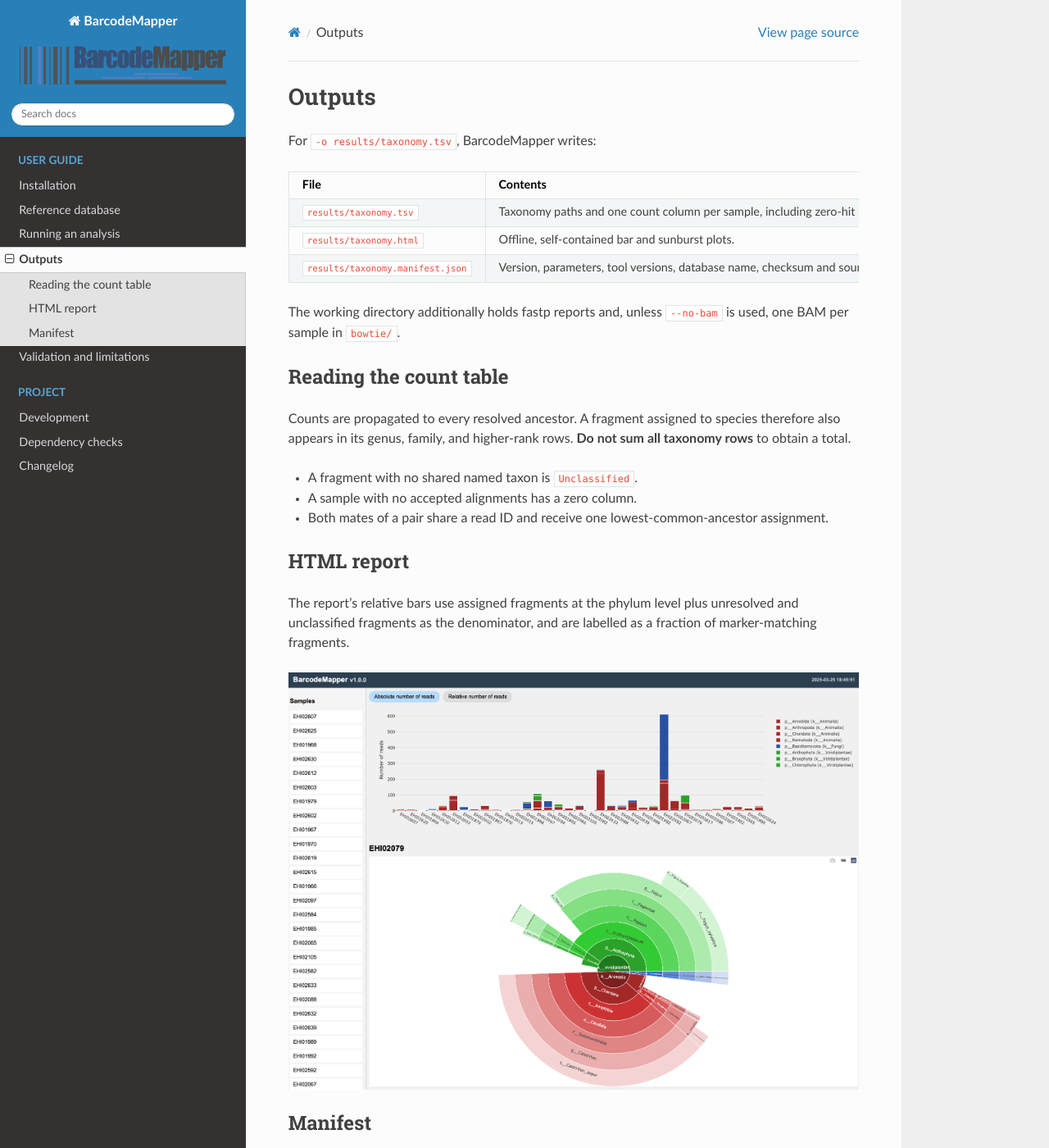
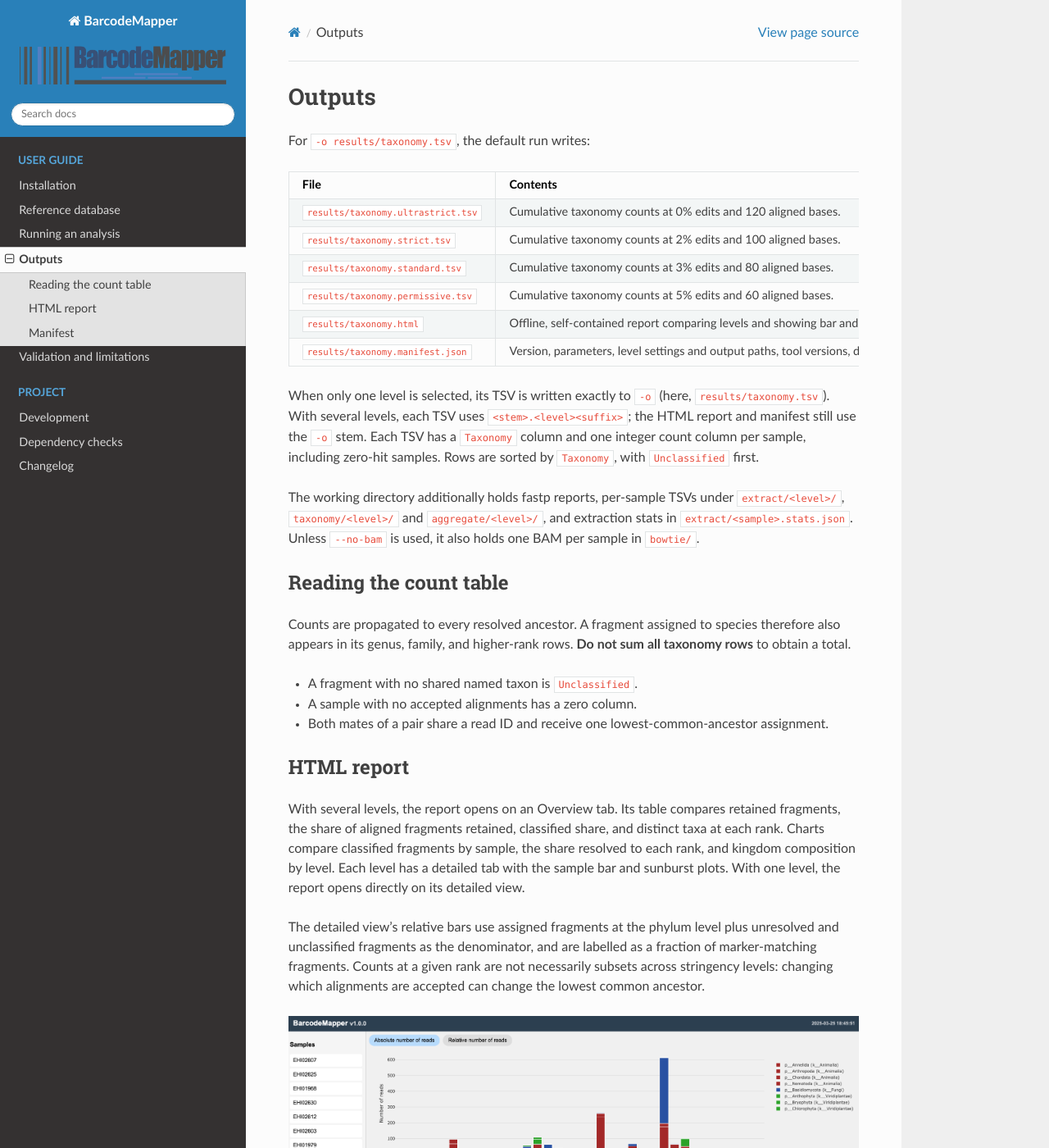
Before and after one commit to alberdilab/barcodemapper, a Sphinx documentation site: the page built from docs/outputs.md, in a window 1280 px wide and 1400 px high. Shown: the whole window at 82% size. Built offline with Sphinx 7.4.7 and the Read the Docs theme 3.1.0, drawn with Linux system fonts in a browser that asks for light colours; some of the changed text lies outside the part shown.

Commit message:
Document stringency levels, per-level outputs and the comparison report

```diff
--- a/docs/outputs.md
+++ b/docs/outputs.md
@@ -1,14 +1,19 @@
 # Outputs
 
-For `-o results/taxonomy.tsv`, BarcodeMapper writes:
+For `-o results/taxonomy.tsv`, the default run writes:
 
 | File | Contents |
 | --- | --- |
-| `results/taxonomy.tsv` | Taxonomy paths and one count column per sample, including zero-hit samples. |
-| `results/taxonomy.html` | Offline, self-contained bar and sunburst plots. |
-| `results/taxonomy.manifest.json` | Version, parameters, tool versions, database name, checksum and source releases, inputs, and fastp/assignment counts. |
+| `results/taxonomy.ultrastrict.tsv` | Cumulative taxonomy counts at 0% edits and 120 aligned bases. |
+| `results/taxonomy.strict.tsv` | Cumulative taxonomy counts at 2% edits and 100 aligned bases. |
+| `results/taxonomy.standard.tsv` | Cumulative taxonomy counts at 3% edits and 80 aligned bases. |
+| `results/taxonomy.permissive.tsv` | Cumulative taxonomy counts at 5% edits and 60 aligned bases. |
+| `results/taxonomy.html` | Offline, self-contained report comparing levels and showing bar and sunburst plots for each. |
+| `results/taxonomy.manifest.json` | Version, parameters, level settings and output paths, tool versions, database name, checksum and source releases, inputs, and fastp/assignment counts. |
 
-The working directory additionally holds fastp reports and, unless `--no-bam` is used, one BAM per sample in `bowtie/`.
+When only one level is selected, its TSV is written exactly to `-o` (here, `results/taxonomy.tsv`). With several levels, each TSV uses `<stem>.<level><suffix>`; the HTML report and manifest still use the `-o` stem. Each TSV has a `Taxonomy` column and one integer count column per sample, including zero-hit samples. Rows are sorted by `Taxonomy`, with `Unclassified` first.
+
+The working directory additionally holds fastp reports, per-sample TSVs under `extract/<level>/`, `taxonomy/<level>/` and `aggregate/<level>/`, and extraction stats in `extract/<sample>.stats.json`. Unless `--no-bam` is used, it also holds one BAM per sample in `bowtie/`.
 
 ## Reading the count table
 
@@ -20,10 +25,12 @@ Counts are propagated to every resolved ancestor. A fragment assigned to species
 
 ## HTML report
 
-The report's relative bars use assigned fragments at the phylum level plus unresolved and unclassified fragments as the denominator, and are labelled as a fraction of marker-matching fragments.
+With several levels, the report opens on an Overview tab. Its table compares retained fragments, the share of aligned fragments retained, classified share, and distinct taxa at each rank. Charts compare classified fragments by sample, the share resolved to each rank, and kingdom composition by level. Each level has a detailed tab with the sample bar and sunburst plots. With one level, the report opens directly on its detailed view.
+
+The detailed view's relative bars use assigned fragments at the phylum level plus unresolved and unclassified fragments as the denominator, and are labelled as a fraction of marker-matching fragments. Counts at a given rank are not necessarily subsets across stringency levels: changing which alignments are accepted can change the lowest common ancestor.
 
 ![Example report](../images/report.png)
 
 ## Manifest
 
-The JSON manifest records everything needed to reproduce a run: BarcodeMapper version, parameters, tool versions, the database name, build date, source releases and checksum, the input files, and fastp and assignment counts. Keep it with the count table.
+The JSON manifest records everything needed to reproduce a run: BarcodeMapper version, parameters and ordered levels with their TSV paths, tool versions, the database name, build date, source releases and checksum, the input files, and fastp and per-level assignment counts. `samples.<sample>.assigned_read_ids` is a per-level object `{level: count}`. Keep it with the count tables.
```
Also changed, not shown: CHANGELOG.md (+13 -0 lines), README.md (+2 -2 lines), docs/analysis.md (+13 -6 lines), docs/development.md (+1 -1 lines), docs/index.md (+3 -1 lines), tests.md (+1 -1 lines).
